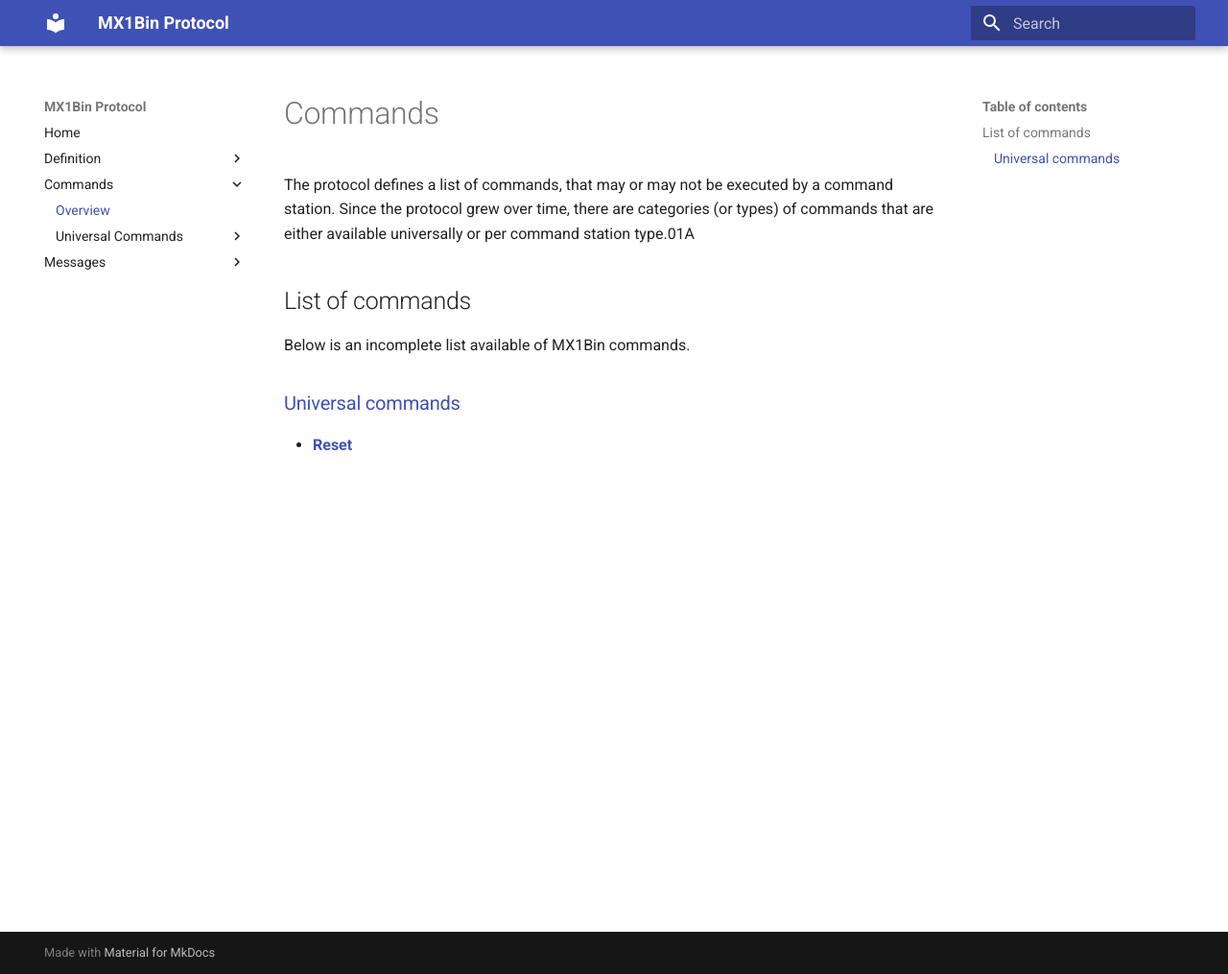
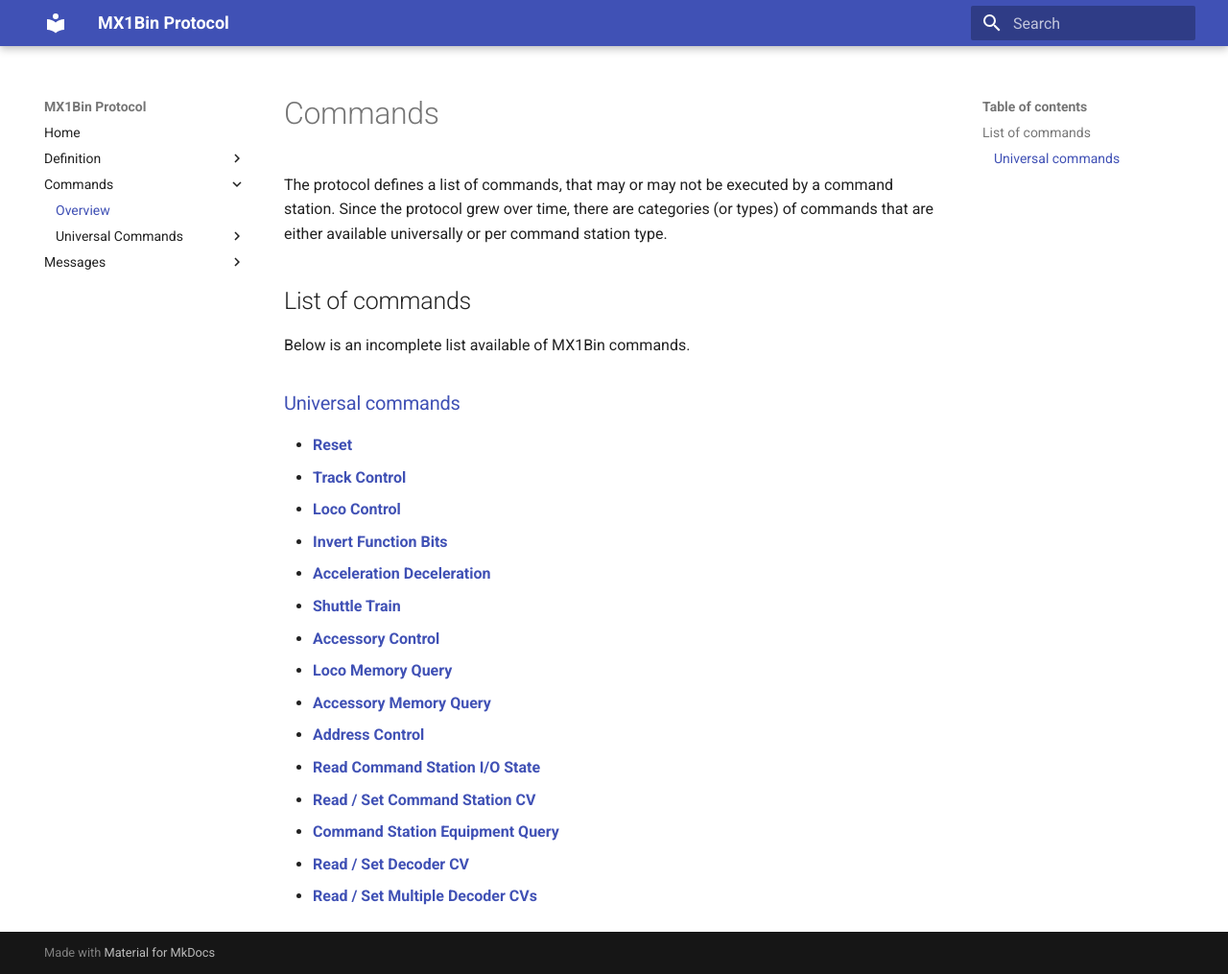
Before and after one commit to ZIMO-Elektronik/ULF_MX1BIN, an MkDocs documentation site: the page built from docs/commands/index.md, in a window 1280 px wide and 1015 px high. Shown: the whole window at 96% size. Built offline with MkDocs 1.6.1 and Material for MkDocs 9.7.7, drawn with Linux system fonts in a browser that asks for light colours.

```diff
--- a/docs/commands/index.md
+++ b/docs/commands/index.md
@@ -1,6 +1,6 @@
 # Commands
 
-The protocol defines a list of commands, that may or may not be executed by a command station. Since the protocol grew over time, there are categories (or types) of commands that are either available universally or per command station type.01A
+The protocol defines a list of commands, that may or may not be executed by a command station. Since the protocol grew over time, there are categories (or types) of commands that are either available universally or per command station type.
 
 ## List of commands
 
@@ -9,3 +9,17 @@ Below is an incomplete list available of MX1Bin commands.
 ### [Universal commands](universal/index.md)
 
 * **[Reset](universal/reset.md)**
+* **[Track Control](universal/acceleration_deceleration.md)**
+* **[Loco Control](universal/loco_control.md)**
+* **[Invert Function Bits](universal/invert_function_bits.md)**
+* **[Acceleration Deceleration](universal/acceleration_deceleration.md)**
+* **[Shuttle Train](universal/shuttle_train.md)**
+* **[Accessory Control](universal/accessory_control.md)**
+* **[Loco Memory Query](universal/loco_memory_query.md)**
+* **[Accessory Memory Query](universal/accessory_memory_query.md)**
+* **[Address Control](universal/address_control.md)**
+* **[Read Command Station I/O State](universal/read_command_station_io_state.md)**
+* **[Read / Set Command Station CV](universal/read_set_command_station_cv.md)**
+* **[Command Station Equipment Query](universal/command_station_equipment_query.md)**
+* **[Read / Set Decoder CV](universal/read_set_decoder_cv.md)**
+* **[Read / Set Multiple Decoder CVs](universal/read_set_decoder_cv_multi.md)**
--- a/mkdocs.yml
+++ b/mkdocs.yml
@@ -28,12 +28,17 @@ nav:
   - Home: index.md
   - Definition:
       - Overview: definition/index.md
+      - Structure:
+          - Overview: definition/structure/index.md
+          - Stream: definition/structure/stream/index.md
+          - Message: definition/structure/message/index.md
       - Message Type:
           - Overview: definition/message_type/index.md
           - Primary: definition/message_type/primary.md
           - Level 1 Ack: definition/message_type/level_1_ack.md
           - Reply Level 2: definition/message_type/reply_level_2.md
           - Level 2 Ack: definition/message_type/level_2_ack.md
+      - Globals: definition/globals/index.md
   - Commands:
       - Overview: commands/index.md
       - Universal Commands:
```
Also changed, not shown: docs/definition/globals/index.md (added, +109 -0 lines), docs/definition/structure/index.md (added, +5 -0 lines), docs/definition/structure/message/index.md (added, +1 -0 lines), docs/definition/structure/stream/index.md (added, +1 -0 lines).
